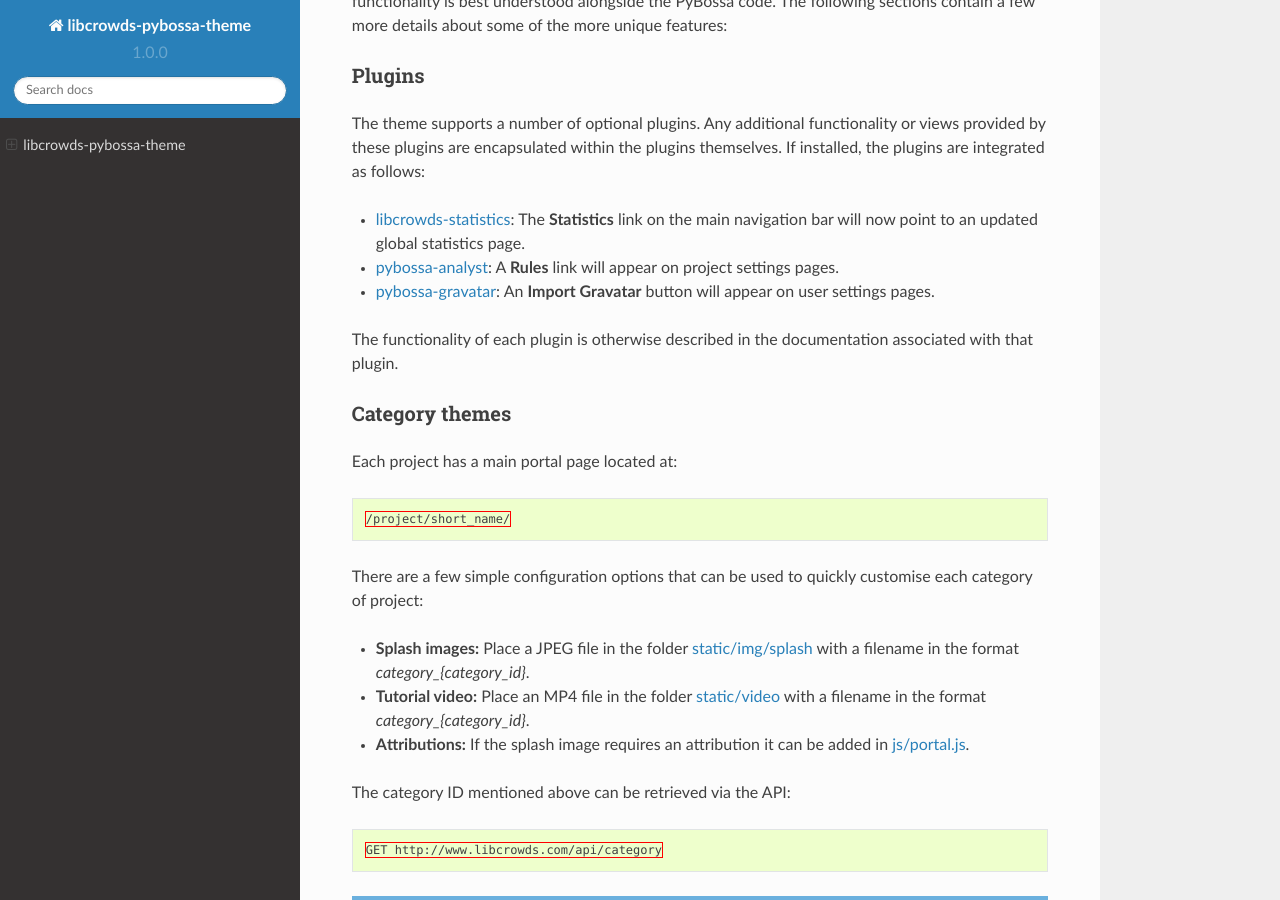
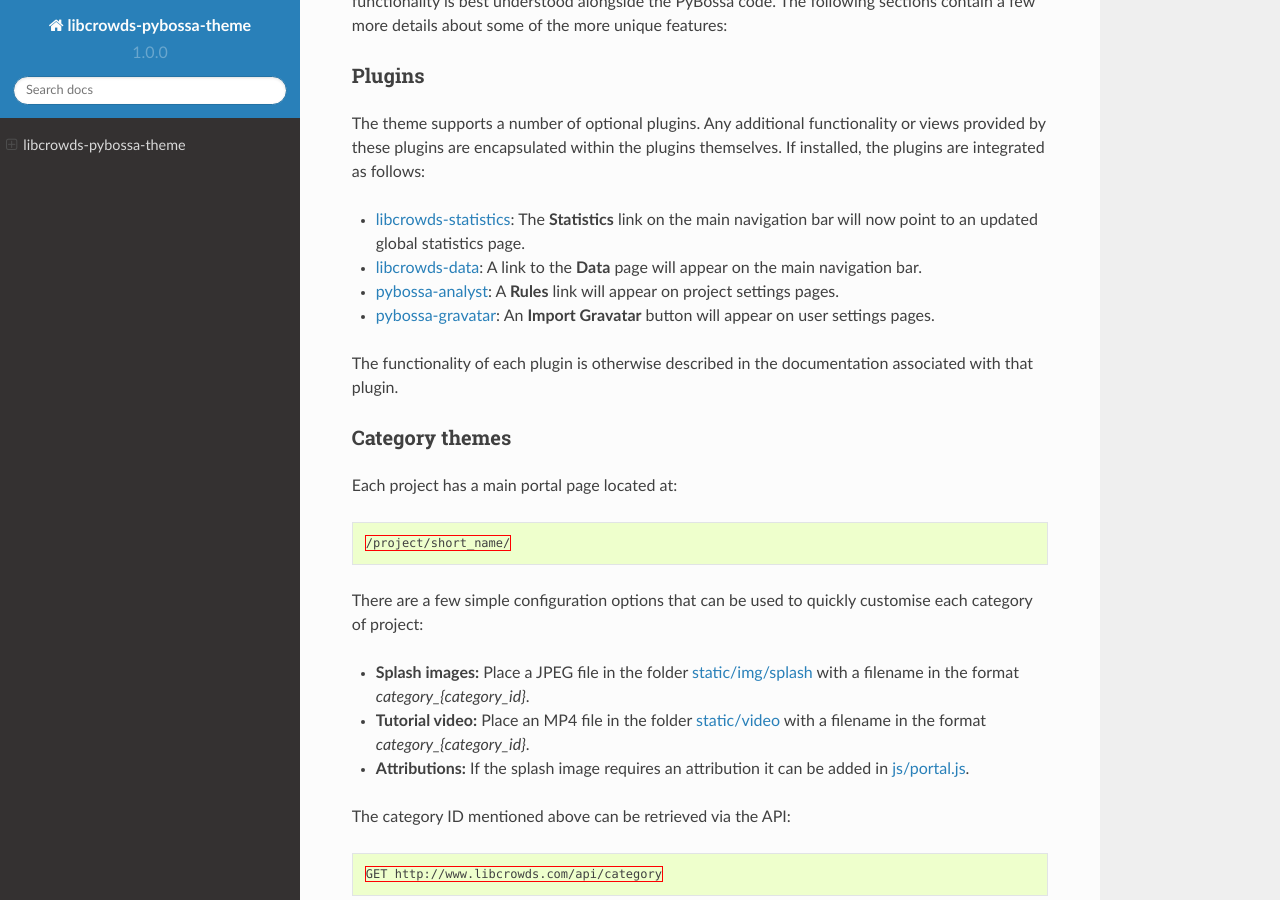
Before and after one commit to LibCrowds/libcrowds-pybossa-theme, a Sphinx documentation site: the page built from docs/index.rst, in a window 1280 px wide and 900 px high, scrolled down 583 px. Built offline with Sphinx 7.4.7 and the Read the Docs theme 2.0.0, drawn with Linux system fonts in a browser that asks for light colours.

Commit message:
Update docs

```diff
--- a/docs/index.rst
+++ b/docs/index.rst
@@ -39,6 +39,8 @@
 
 * `libcrowds-statistics`_: The **Statistics** link on the main navigation bar will now
   point to an updated global statistics page.
+
+* `libcrowds-data`_: A link to the **Data** page will appear on the main navigation bar.
 
 * `pybossa-analyst`_: A **Rules** link will appear on project settings pages.
 
@@ -106,6 +108,7 @@
 .. _static/video: https://github.com/LibCrowds/libcrowds-pybossa-theme/tree/master/static/video
 .. _js/portal.js: https://github.com/LibCrowds/libcrowds-pybossa-theme/tree/master/static/js/portal.js
 
+.. _libcrowds-statistics: https://github.com/LibCrowds/libcrowds-statistics
+.. _libcrowds-data: https://github.com/LibCrowds/libcrowds-data
 .. _pybossa-gravatar: https://github.com/alexandermendes/pybossa-gravatar
-.. _libcrowds-statistics: https://github.com/LibCrowds/libcrowds-statistics
 .. _pybossa-analyst: https://github.com/alexandermendes/pybossa-analyst
```
